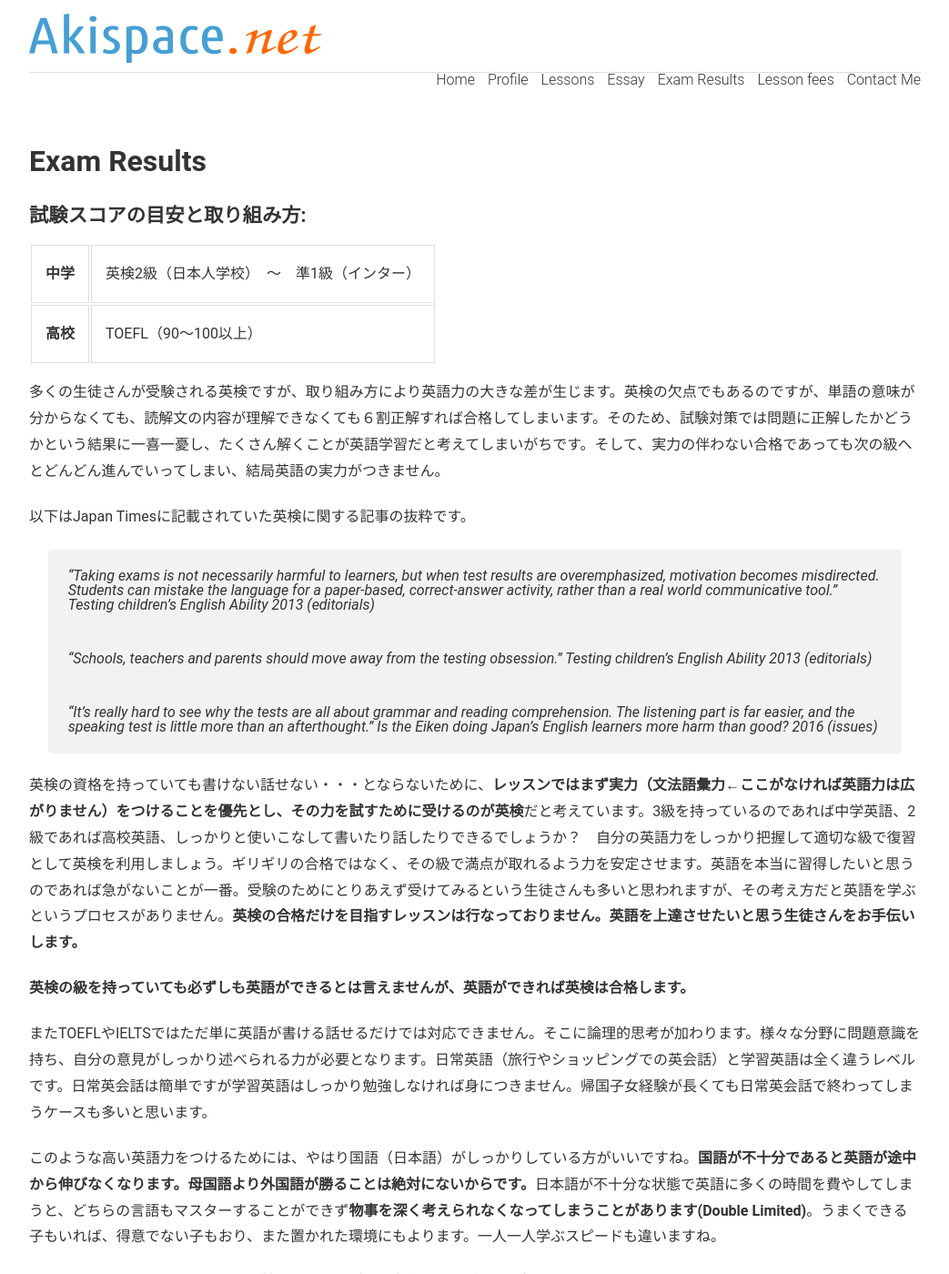
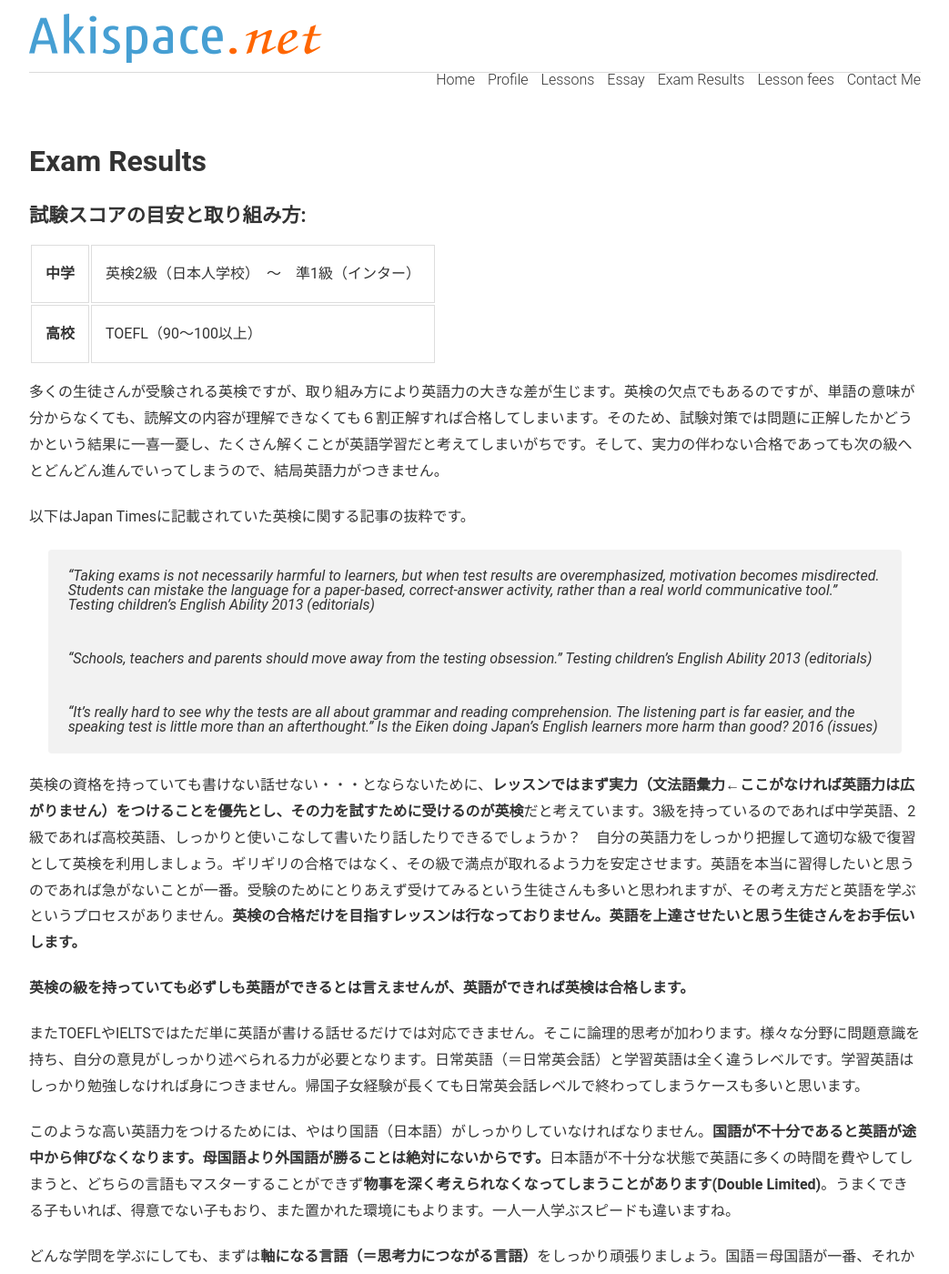
Before and after one commit to phocean/akispace, a Jekyll site: the page built from exam_results.md, in a window 1280 px wide and 1400 px high. Shown: the whole window at 91% size, without its empty margins (118-1161 px from the left). Built offline with Jekyll 4.4.1, drawn with Linux system fonts in a browser that asks for light colours.

Commit message:
Update exam_results.md

```diff
--- a/exam_results.md
+++ b/exam_results.md
@@ -20,7 +20,7 @@ description: オンライン英語家庭教師　小学生から大学生まで
 </tr>
 </table>
 
-多くの生徒さんが受験される英検ですが、取り組み方により英語力の大きな差が生じます。英検の欠点でもあるのですが、単語の意味が分からなくても、読解文の内容が理解できなくても６割正解すれば合格してしまいます。そのため、試験対策では問題に正解したかどうかという結果に一喜一憂し、たくさん解くことが英語学習だと考えてしまいがちです。そして、実力の伴わない合格であっても次の級へとどんどん進んでいってしまい、結局英語の実力がつきません。
+多くの生徒さんが受験される英検ですが、取り組み方により英語力の大きな差が生じます。英検の欠点でもあるのですが、単語の意味が分からなくても、読解文の内容が理解できなくても６割正解すれば合格してしまいます。そのため、試験対策では問題に正解したかどうかという結果に一喜一憂し、たくさん解くことが英語学習だと考えてしまいがちです。そして、実力の伴わない合格であっても次の級へとどんどん進んでいってしまうので、結局英語力がつきません。
 
 以下はJapan Timesに記載されていた英検に関する記事の抜粋です。
 
@@ -34,9 +34,9 @@ description: オンライン英語家庭教師　小学生から大学生まで
 
 **英検の級を持っていても必ずしも英語ができるとは言えませんが、英語ができれば英検は合格します。**
 
-またTOEFLやIELTSではただ単に英語が書ける話せるだけでは対応できません。そこに論理的思考が加わります。様々な分野に問題意識を持ち、自分の意見がしっかり述べられる力が必要となります。日常英語（旅行やショッピングでの英会話）と学習英語は全く違うレベルです。日常英会話は簡単ですが学習英語はしっかり勉強しなければ身につきません。帰国子女経験が長くても日常英会話で終わってしまうケースも多いと思います。
+またTOEFLやIELTSではただ単に英語が書ける話せるだけでは対応できません。そこに論理的思考が加わります。様々な分野に問題意識を持ち、自分の意見がしっかり述べられる力が必要となります。日常英語（＝日常英会話）と学習英語は全く違うレベルです。学習英語はしっかり勉強しなければ身につきません。帰国子女経験が長くても日常英会話レベルで終わってしまうケースも多いと思います。
 
-このような高い英語力をつけるためには、やはり国語（日本語）がしっかりしている方がいいですね。<strong>国語が不十分であると英語が途中から伸びなくなります。母国語より外国語が勝ることは絶対にないからです。</strong>日本語が不十分な状態で英語に多くの時間を費やしてしまうと、どちらの言語もマスターすることができず**物事を深く考えられなくなってしまうことがあります(Double Limited)**。うまくできる子もいれば、得意でない子もおり、また置かれた環境にもよります。一人一人学ぶスピードも違いますね。
+このような高い英語力をつけるためには、やはり国語（日本語）がしっかりしていなければなりません。<strong>国語が不十分であると英語が途中から伸びなくなります。母国語より外国語が勝ることは絶対にないからです。</strong>日本語が不十分な状態で英語に多くの時間を費やしてしまうと、どちらの言語もマスターすることができず**物事を深く考えられなくなってしまうことがあります(Double Limited)**。うまくできる子もいれば、得意でない子もおり、また置かれた環境にもよります。一人一人学ぶスピードも違いますね。
 
 どんな学問を学ぶにしても、まずは**軸になる言語（＝思考力につながる言語）**をしっかり頑張りましょう。国語＝母国語が一番、それから数学・理科・社会、これらの知識があって、外国語のスキルが活かせます。もし英語をベースにして英語を目指されるのであればネイティヴの先生と一緒に英語のインプットをとにかく多くすることでしょうか。
 
```
